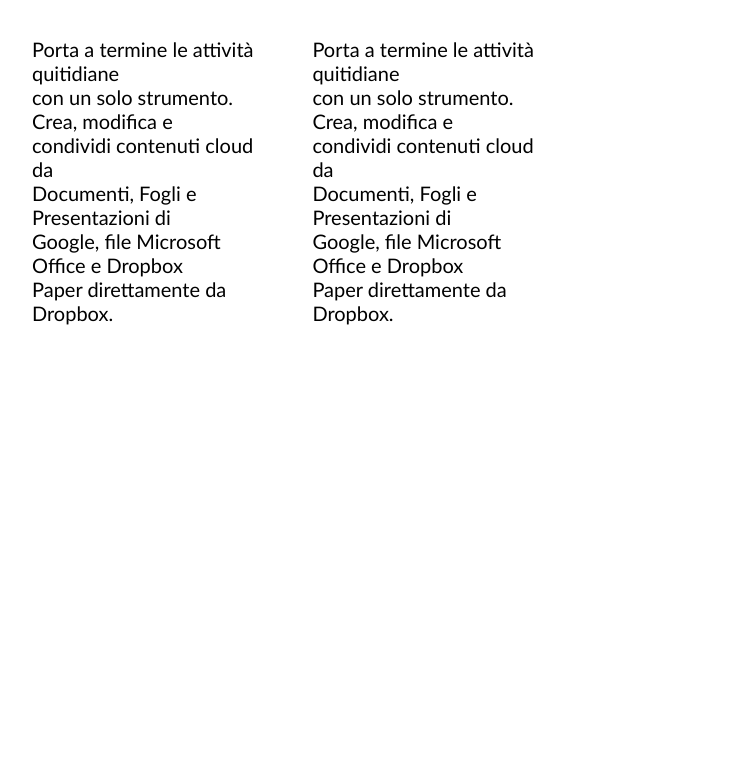
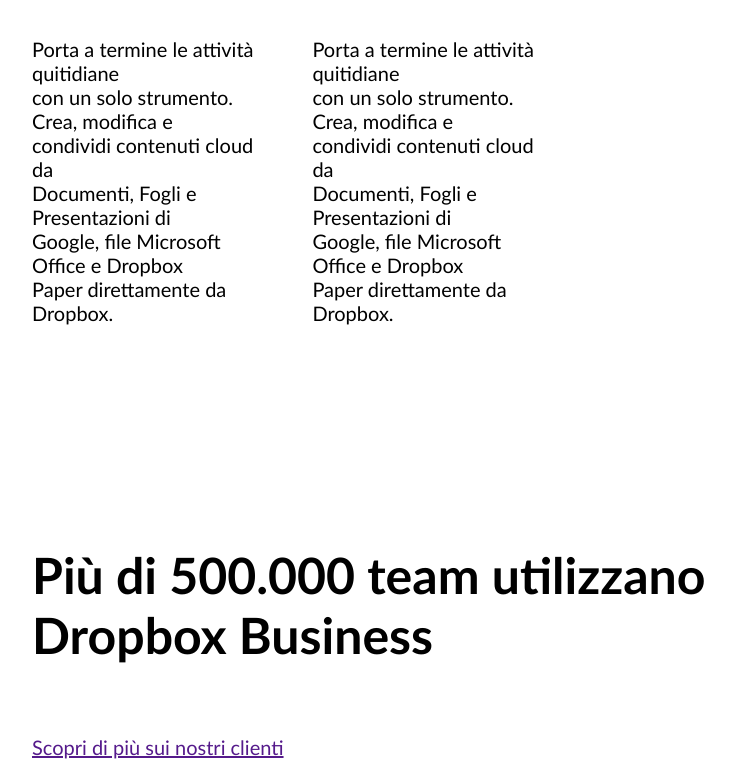
Before and after one commit to ErikaArci99/htmlcss-dropbox, a plain HTML site: page index.html in a window 1280 px wide. Shown: the part 5817-6576 px from the top of the page, without its empty margins (224-959 px from the left). Before the commit the page ends 6142 px from the top, so only its background shows below. Drawn offline with Linux system fonts and the light colour scheme.

Commit message:
[UPD] added last section

```diff
--- a/index.html
+++ b/index.html
@@ -187,6 +187,9 @@
                         <span class="font-size-20">Porta a termine le attività quitidiane <br> con un solo strumento. Crea, modifica e <br> condividi contenuti cloud da <br> Documenti, Fogli e Presentazioni di<br>Google, file Microsoft Office e Dropbox <br>Paper direttamente da Dropbox. </span>
                     </div>
                  </div>
+                 <!-- Ultima sezione -->
+                 <h2 class="font-size-50 margin-top-220">Più di 500.000 team utilizzano <br>Dropbox Business</h2>
+                 <a class="font-size-20 display-block margin-top-70 margin-bottom-40" href="" >Scopri di più sui nostri clienti</a>
             </div>
         </div>
     </main>
```
